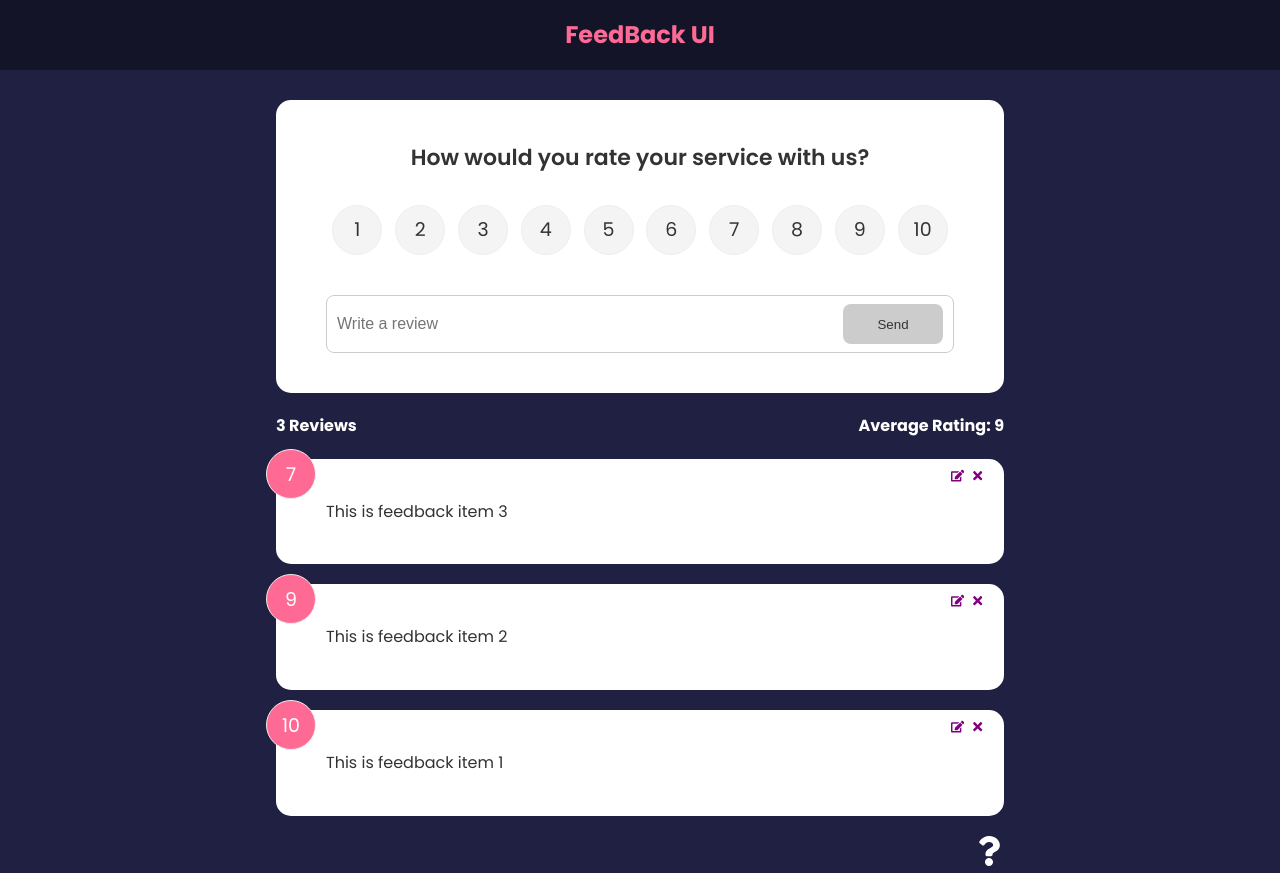
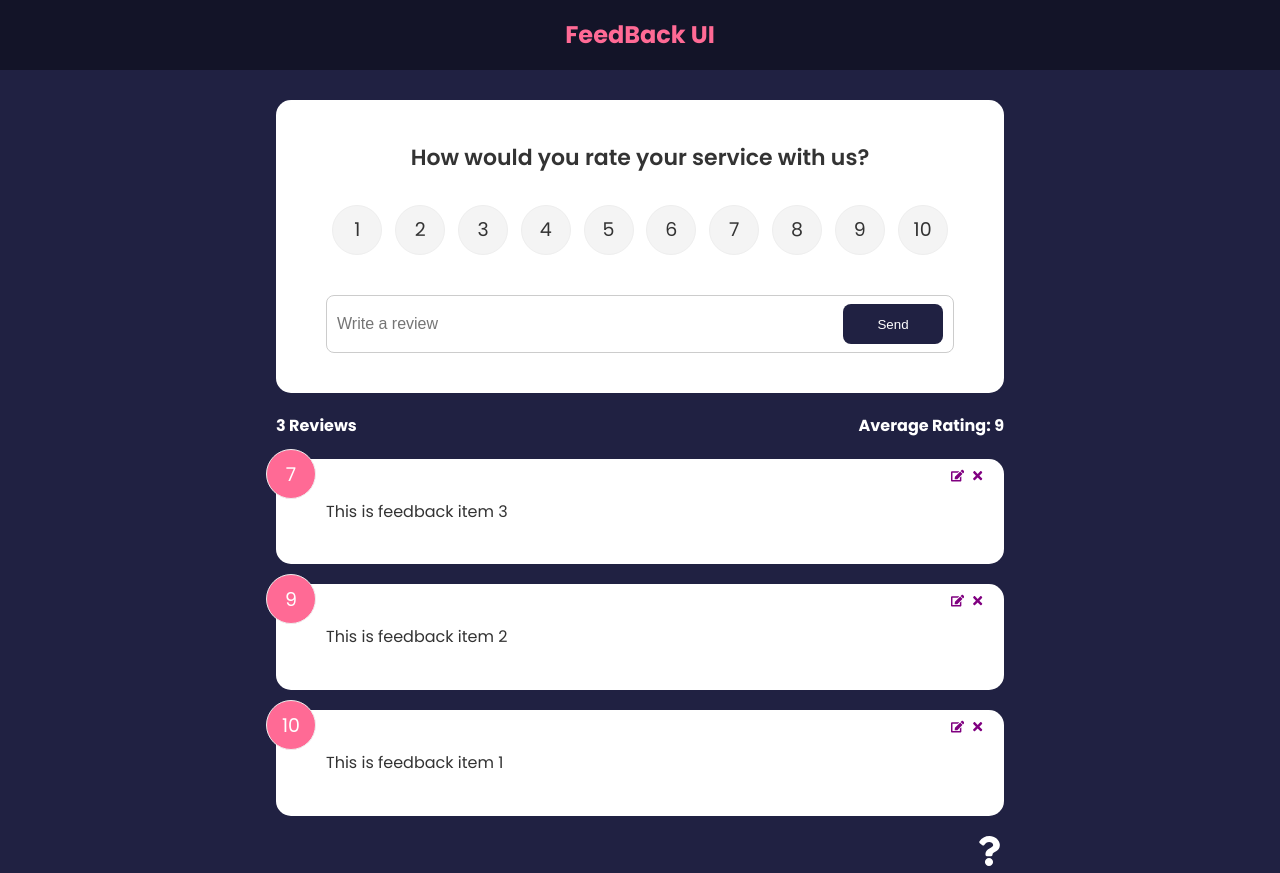
Before and after one commit to GUchechi/G-FeebBack-App, a React (Create React App) app: page / in a window 1280 px wide. Built offline with nearby package versions, Linux system fonts and the light colour scheme; data requests are answered from the project's data file.

Commit message:
refactoring

```diff
--- a/src/index.css
+++ b/src/index.css
@@ -168,11 +168,7 @@ input:focus {
   opacity: 0.9;
 }
 
-.btn:disabled {
-  background-color: #cccccc;
-  color: #333;
-  cursor: auto;
-}
+
 
 .btn:disabled:hover {
   transform: scale(1);
```
